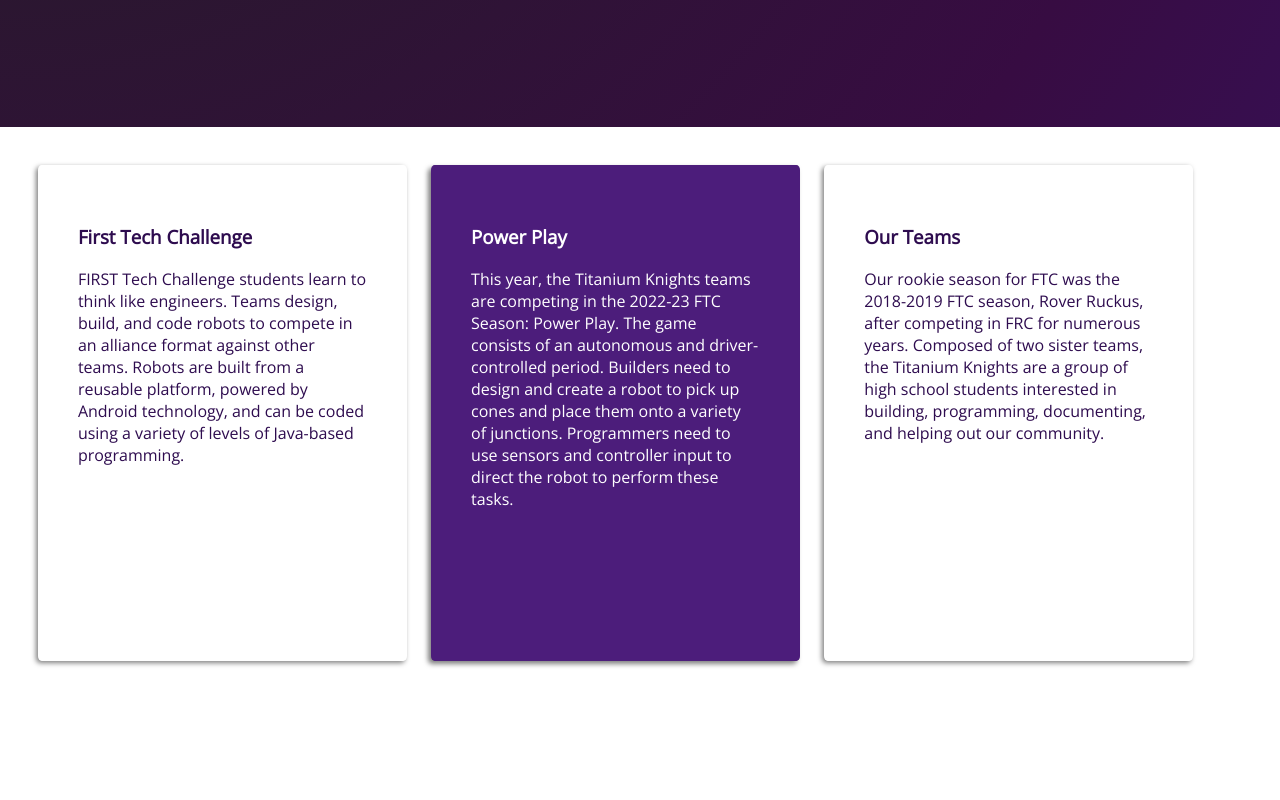
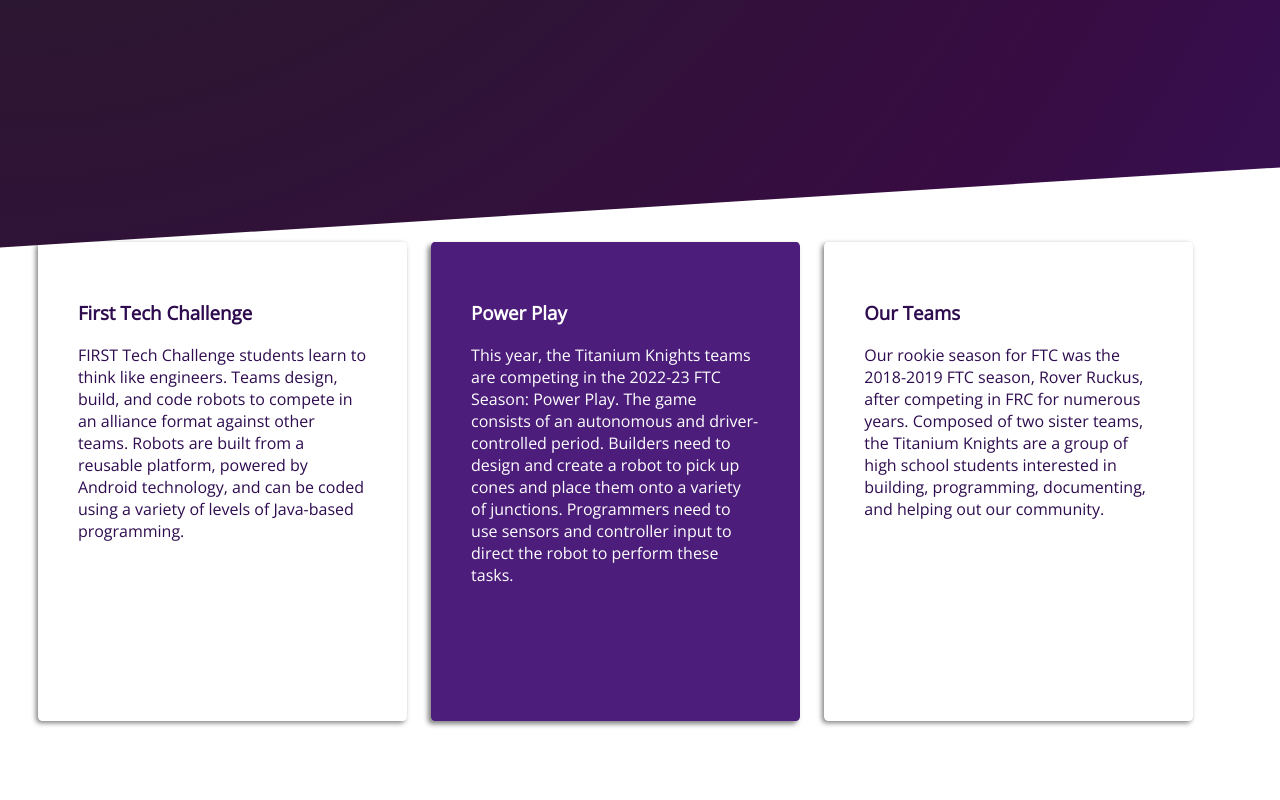
Before and after one commit to mud-ali/titanium-knights.github.io, a React (Create React App) app: page / in a window 1280 px wide. Shown: the part 600-1400 px from the top of the page. Built offline with nearby package versions, Linux system fonts and the light colour scheme.

Commit message:
card tweaks

```diff
--- a/src/Bigsection.js
+++ b/src/Bigsection.js
@@ -17,7 +17,12 @@
                 {props.subtitle !== "" ? <h2>{props.subtitle}</h2> : null}
             </div>
             <div className="bigsection-content">
-                <p>{props.content}</p>
+                {(props.content ?? "") !== "" ? <p>{props.content}</p> : null}
+                {props.bullets !== undefined ? <ul>
+                    {props.bullets.map((bullet, index) => {
+                        return <li>{bullet}</li>
+                    })}
+                </ul> : null}
                 {props.plus !== undefined ? <Play
                     videoTitle={props.title}
                     videoShow={videoShow}
--- a/src/css/card.css
+++ b/src/css/card.css
@@ -3,14 +3,16 @@
     color: #ffffff;
     font-family: 'Open Sans', 'Lucida Sans', 'Lucida Sans Regular', Geneva, Verdana, sans-serif;
     min-height: fit-content;
-    height: 95vh;
+    height: 100vh;
     margin: 0;
-    padding: 2vw;
+    padding: 7vw 2vw 2vw 2vw;
     box-sizing: border-box;
     position: relative;
+    clip-path: polygon(0% 5%, 50% 10%, 100% 15%, 100% 100%, 50% 95%, 0% 90%);
 }
 
 .cardsection:nth-of-type(2n+1) {
+    clip-path: polygon(0% 15%, 50% 10%, 100% 5%, 100% 90%, 50% 95%, 0% 100%);
     background-color: #fff;
     color: rgb(46, 12, 79);
 }
@@ -20,7 +22,7 @@
     height: 70%;
     box-sizing: border-box;
     padding: 5vh;
-    margin: 1%;
+    margin: 2% 1%;
     float: left;
     background-color: #fff;
     color: rgb(46, 12, 79);
```
Also changed, not shown: src/App.js (+5 -8 lines).
